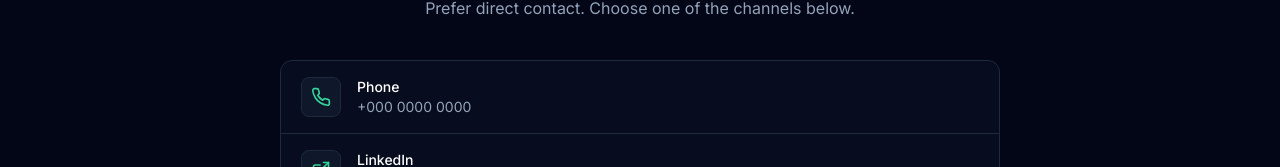
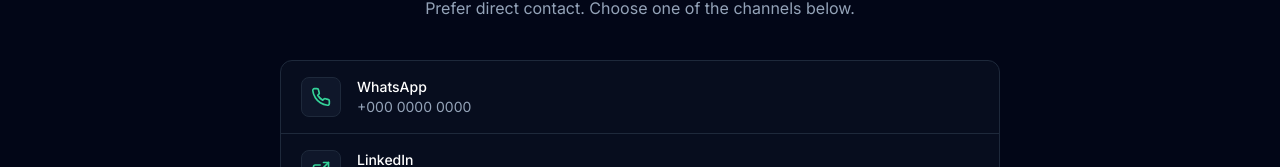
Before and after one commit to flamesuserresource3/frontend-repo_ste7jhf6_ntjyk7, a React (Vite) app: page / in a window 1280 px wide. Shown: the part 2219-2386 px from the top of the page. Built offline with nearby package versions, Linux system fonts and the light colour scheme; a web font is replaced by a local one.

Commit message:
Update project prj_ste7jhf6 - 2025-11-07T07:12:12.302Z

```diff
--- a/src/components/Contact.jsx
+++ b/src/components/Contact.jsx
@@ -4,9 +4,9 @@ import { Phone, ExternalLink, Github } from 'lucide-react';
 
 const contacts = [
   {
-    label: 'Phone',
+    label: 'WhatsApp',
     value: '+000 0000 0000',
-    href: 'tel:+0000000000',
+    href: 'https://wa.me/0000000000',
     icon: Phone,
   },
   {
@@ -51,8 +51,8 @@ const Contact = () => {
             <motion.a
               key={label}
               href={href}
-              target={label === 'Phone' ? undefined : '_blank'}
-              rel={label === 'Phone' ? undefined : 'noreferrer'}
+              target="_blank"
+              rel="noreferrer"
               initial={{ opacity: 0, y: 10 }}
               whileInView={{ opacity: 1, y: 0 }}
               viewport={{ once: true }}
```
Also changed, not shown: 1 other file (tests, documents, lock files or other folders).
